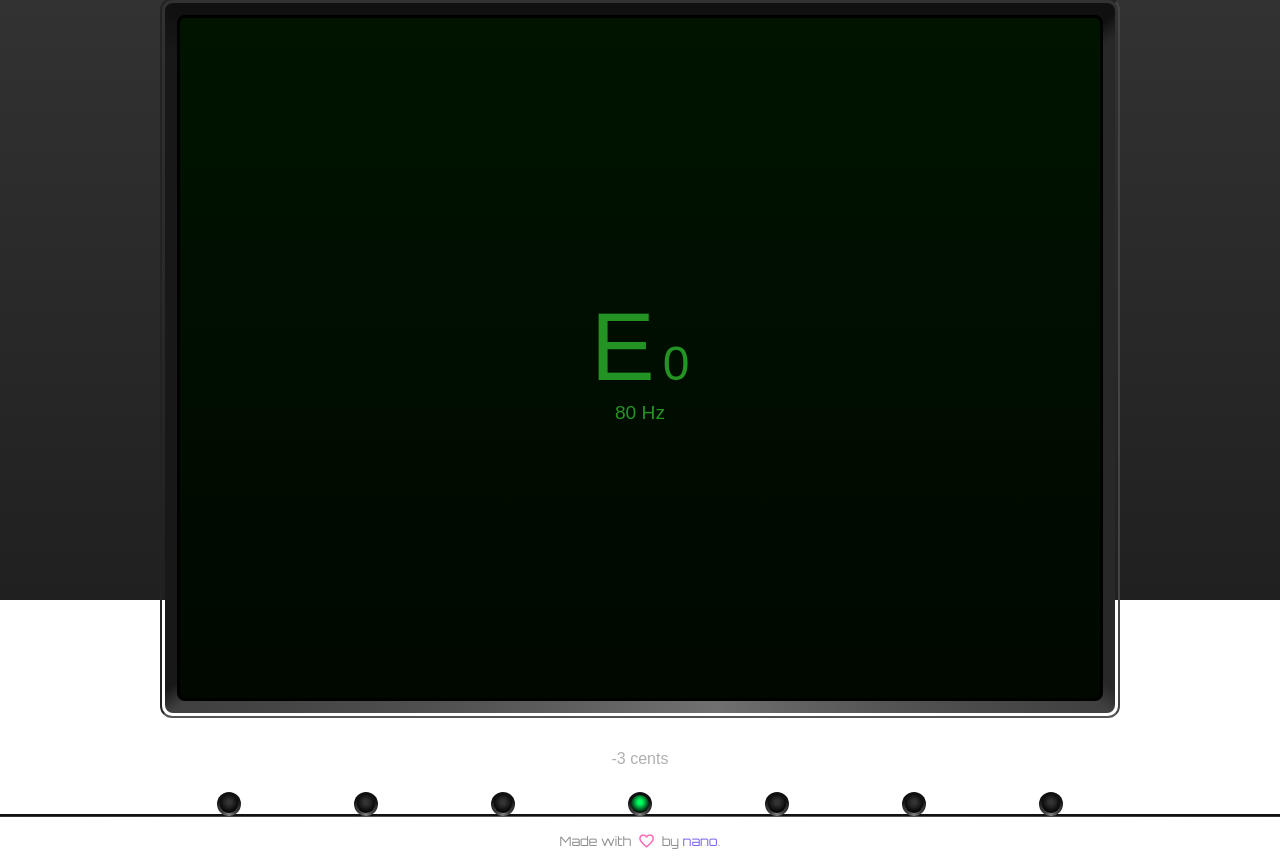
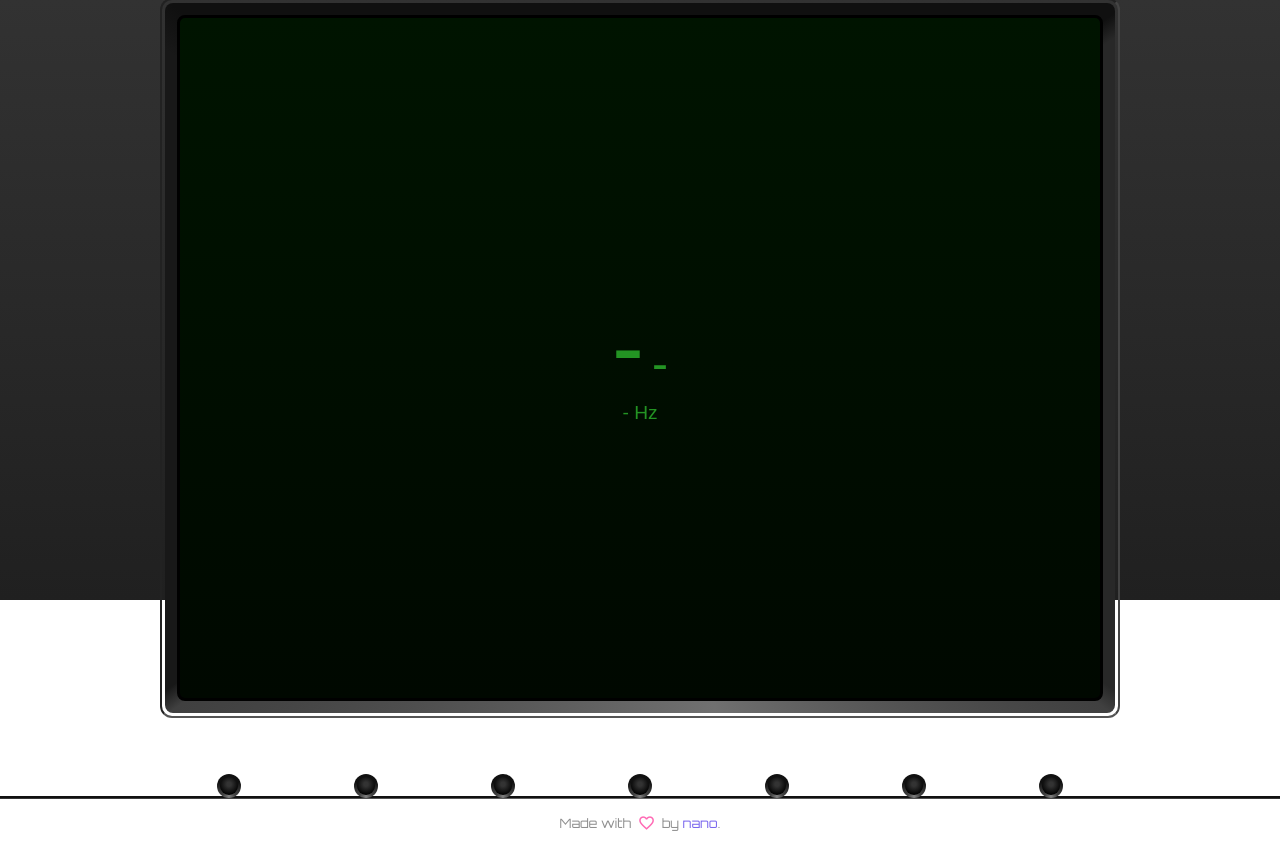
Before and after one commit to mec-nyan/nano-tuner, a React (Vite) app: page / in a window 1280 px wide. Shown: the part 200-1061 px from the top of the page. Built offline with nearby package versions, Linux system fonts and the light colour scheme; no server answers.

Commit message:
Separate Display component.

```diff
--- a/src/audio/frequencyToNote.ts
+++ b/src/audio/frequencyToNote.ts
@@ -9,8 +9,11 @@ export interface NoteInfo {
 }
 
 // TODO: Check this whole logic...
-export function frequencyToNote(frequency: number): NoteInfo {
-  console.log(`Freq: ${frequency}`)
+export function frequencyToNote(frequency: number | null): NoteInfo | null {
+  // console.log(`Freq: ${frequency}`)
+  if (frequency === null) {
+    return null
+  }
   // Find MIDI note number:
   const midiNote =  A4_MIDI + (12 * Math.log2(frequency / A4_FREQUENCY))
   const closestMidiNoteNumber = Math.round(midiNote)
--- a/src/components/AccuracyBar.tsx
+++ b/src/components/AccuracyBar.tsx
@@ -1,11 +1,15 @@
 import './AccuracyBar.css'
 
 
-export default function AccuracyBar({ cents }: { cents: number}) {
+export default function AccuracyBar({ cents }: { cents: number | null}) {
   let lights = []
   const numLights = 7
   for (let i = 0; i < numLights; i++) {
-    const active = isActive(cents, i )
+    let active = false
+    if (cents !== null) {
+      active = isActive(cents, i )
+    }
+
     let colour: string
     switch (i) {
       case 0:
@@ -30,9 +34,15 @@ export default function AccuracyBar({ cents }: { cents: number}) {
         </div>
     )
   }
+
+  let centsString = ''
+
+  if (cents !== null && cents !== 0) {
+    centsString = `${formatSigned(cents)} cents`
+  }
   return (
     <div className='accuracy-bar'>
-      <div className='cents-display'>{cents > 0 && '+'}{cents} cents</div>
+      <div className='cents-display'>{centsString}</div>
       <div className='accuracy-lights'>
         {lights}
       </div>
@@ -61,3 +71,10 @@ function isActive(cents: number, light: number): boolean {
 
   return cents >= valueRanges[light-1] && cents < valueRanges[light]
 }
+
+function formatSigned(n: number): string {
+  // Positive numbers will show "+n"
+  // Negative numbers will show "-n"
+  // Zero will just be "0".
+  return n > 0 ? `+${n}` : `${n}`
+}
--- /dev/null
+++ b/src/components/Display.tsx
@@ -0,0 +1,17 @@
+import type { NoteInfo } from "../audio/frequencyToNote";
+
+export default function Display({ noteInfo }: { noteInfo: NoteInfo | null}) {
+  return (
+    <div className='outer-frame'>
+      <div className='inner-frame'>
+        <div className='display'>
+          <div className='note'>
+            <span className='note-name'>{noteInfo ? noteInfo.note : '-'}</span>
+            <span className='note-index'>{noteInfo ? noteInfo.octave : '-'}</span>
+          </div>
+          <div className='note-frequency'>{noteInfo ? noteInfo.frequency.toFixed(2) : '-'} Hz</div>
+        </div>
+      </div>
+    </div>
+  )
+}
--- a/src/components/Tuner.tsx
+++ b/src/components/Tuner.tsx
@@ -1,6 +1,7 @@
 import { frequencyToNote } from "../audio/frequencyToNote";
 import { usePitchDetector } from "../hooks/usePitchDetector";
 import AccuracyBar from "./AccuracyBar";
+import Display from "./Display";
 
 import './Tuner.css'
 
@@ -13,42 +14,14 @@ export function Tuner() {
   }
 
 
-  if (frequency === null) {
-    return (
-      <div className='tuner'>
-        <div className='top'>
-          <div className='outer-frame'>
-            <div className='inner-frame'>
-              <div className='display'>
-                <div className='note'>
-                  <span className='note-name'>E</span>
-                  <span className='note-index'>0</span>
-                </div>
-                <div className='note-frequency'>80 Hz</div>
-              </div>
-            </div>
-          </div>
-        </div>
-        <AccuracyBar cents={-3}/>
-      </div>
-    )
-  }
-
   const noteInfo = frequencyToNote(frequency)
 
     return (
       <div className='tuner'>
         <div className='top'>
-          <div className='display'>
-            <div className='note'>
-              {/* TOOD: Separate note index from note name. */}
-              <span className='note-name'>{noteInfo.note}</span>
-              <span className='note-index'></span>
-            </div>
-            <div className='note-frequency'>{Math.floor(noteInfo.frequency)} Hz</div>
-          </div>
+          <Display noteInfo={noteInfo} />
         </div>
-        <AccuracyBar cents={noteInfo.cents} />
+        <AccuracyBar cents={noteInfo ? noteInfo.cents : null} />
       </div>
     )
 }
```
Also changed, not shown: src/components/Display.css (added).
